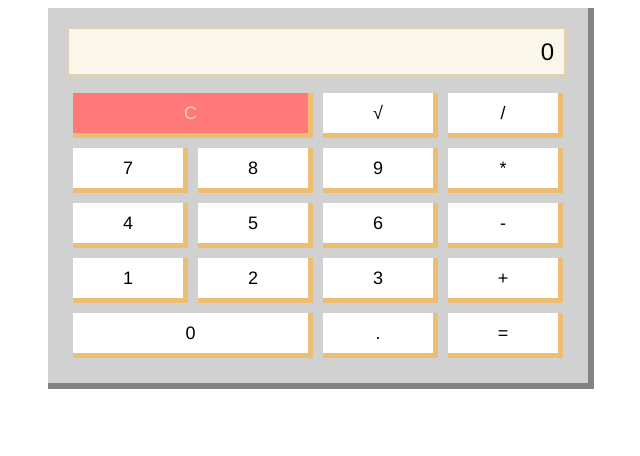
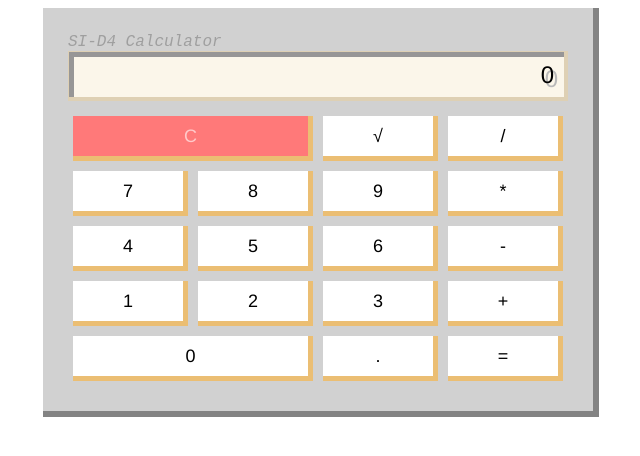
Before and after one commit to sidho/jsCalculator, a plain HTML site: page index.html in a window 1280 px wide. Shown: the whole page, without its empty margins (319-959 px from the left). Drawn offline with Linux system fonts and the light colour scheme.

Commit message:
Small CSS changes

```diff
--- a/elements/calculator/calculator.css
+++ b/elements/calculator/calculator.css
@@ -23,11 +23,17 @@ html {
   width: 500px;
   height: 100%;
   margin: auto;
-  padding: 20px;
+  padding: 25px;
   border-right: 6px #838383 solid;
   border-bottom: 6px #838383 solid;
   background-color: #d1d1d1;
 
+}
+
+#model-name {
+  color: #9f9f9f;
+  font-style: italic;
+  font-family: "Courier New", Courier, monospace;
 }
 
 #display {
@@ -43,8 +49,13 @@ html {
   background-color: #fbf6ea;
   margin: 0 0 10px 0;
   padding: 0 10px 0 10px;
+
+  /* Emulating an LCD screen */
+  box-shadow: inset 5px 5px 0 0 #979696;
+  text-shadow: 4px 4px #b9b9b9;
 }
 
+/* Buttons */
 div span {
   -moz-user-select: none;
   -khtml-user-select: none;
--- a/index.html
+++ b/index.html
@@ -7,6 +7,7 @@
 <body>
 
   <div id="calculator" class="group">
+    <div id="model-name">SI-D4 Calculator</div>
     <div id="display">0</div>
     <div class="keypad group">
       <div class="keypad-row group">
```
